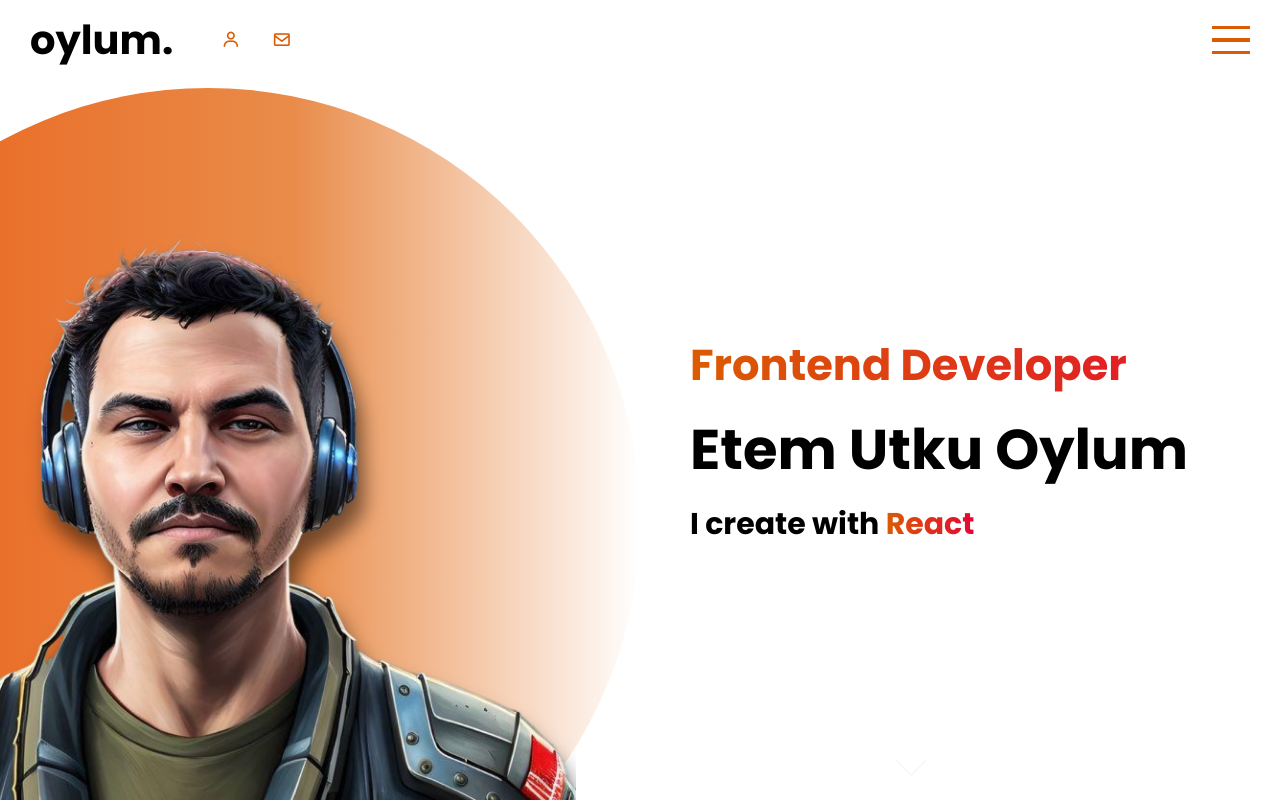
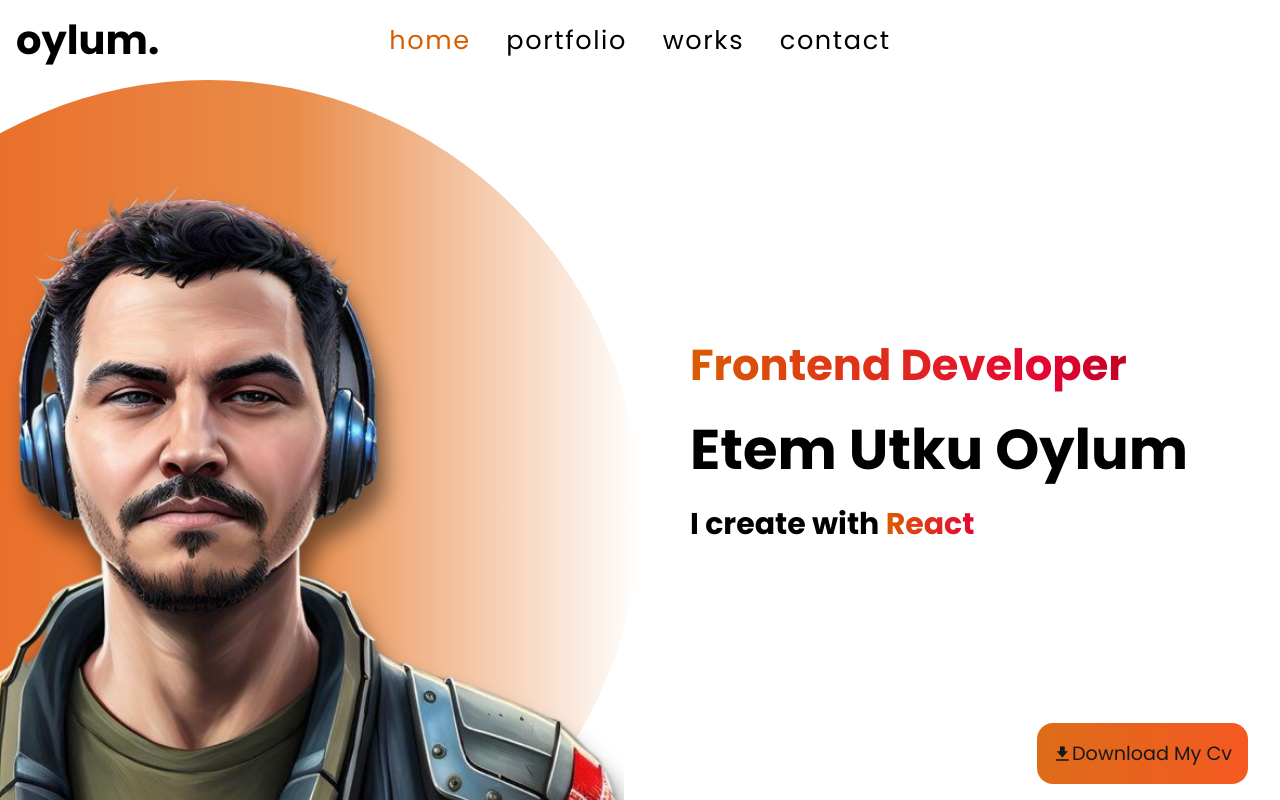
Before and after one commit to utkuoylum/reactportfolio, a React (Vite) app: page / in a window 1280 px wide. Built offline with nearby package versions, Linux system fonts and the light colour scheme.

Commit message:
react router navigation

```diff
--- a/package.json
+++ b/package.json
@@ -12,8 +12,12 @@
   "dependencies": {
     "clsx": "^2.0.0",
     "ityped": "^1.0.3",
+    "localforage": "^1.10.0",
+    "match-sorter": "^6.3.1",
     "react": "^18.2.0",
-    "react-dom": "^18.2.0"
+    "react-dom": "^18.2.0",
+    "react-router-dom": "^6.16.0",
+    "sort-by": "^1.2.0"
   },
   "devDependencies": {
     "@types/react": "^18.2.15",
--- a/src/App.jsx
+++ b/src/App.jsx
@@ -5,6 +5,7 @@ import Works from "./Components/works/Works";
 import Contact from "./Components/contact/Contact";
 import Menu from "./Components/menu/menu";
 import { useState } from "react";
+import {BrowserRouter,Routes,Route} from "react-router-dom"
 
 function App() {
   const [menuActive, setMenuActive] = useState(false);
@@ -13,17 +14,17 @@ function App() {
     setMenuActive(!menuActive);
   };
 
-  return (
+  return (<BrowserRouter>
     <div className="app">
       <Topbar menuActive={menuActive} handleMenu={handleMenuActive} />
-      <Menu menuActive={menuActive} handleMenu={handleMenuActive} />
-      <div className="sections">
-        <Intro />
-        <Portfolio />
-        <Works />
-        <Contact />
-      </div>
-    </div>
+      {/* <Menu menuActive={menuActive} handleMenu={handleMenuActive} /> */}
+      <Routes>
+        <Route path="/" element={<Intro />}></Route>
+        <Route path="/portfolio" element={<Portfolio />}></Route>
+        <Route path="/works" element={<Works />}></Route>
+        <Route path="/contact" element={<Contact />}></Route>
+      </Routes>
+    </div></BrowserRouter>
   );
 }
 
--- a/src/Components/contact/contact.scss
+++ b/src/Components/contact/contact.scss
@@ -1,5 +1,8 @@
+@import "../../global.scss";
+
 .contact {
     display: flex;
+    height: calc(100dvh - 5rem);
 
 
     .left {
@@ -44,7 +47,7 @@
                 width: 150px;
                 height: 30px;
                 color: white;
-                background-color: crimson;
+                background-color: $mainColor;
                 border: none;
                 border-radius: 10px;
                 font-weight: 500;
--- a/src/Components/intro/Intro.jsx
+++ b/src/Components/intro/Intro.jsx
@@ -10,15 +10,13 @@ export default function Intro() {
       showCursor: false,
       backDelay: 1500,
       backSpeed: 40,
-      strings: ["Javascript","React", "Css","Wordpress", "and... LOVE❤️"],
+      strings: ["Javascript","React", "Css","Wordpress", "... LOVE ❤️"],
     });
   }, []);
 
   return (
     <div className="intro" id="intro">
       <div className="left">
-        <div className="blank">
-        </div>
         <div className="imgContainer">
           <img src="./src/assets/nobgpp.png" alt="utku avatar" />
         </div>
@@ -31,10 +29,8 @@ export default function Intro() {
             I create with <span ref={textRef}></span>
           </h3>
         </div>
-        <a href="#portfolio">
-          <img src="./src/assets/down.png" alt="down arrow" />
-        </a>
       </div>
+      <a href="https://drive.google.com/file/d/1Tz5KrFpk1RpWKrpWbhkHDd7MciUVWevl/view?usp=drive_link" target="_blank" className="cv"><i className='bx bxs-download'></i>Download My Cv</a>
     </div>
   );
 }
--- a/src/Components/intro/intro.scss
+++ b/src/Components/intro/intro.scss
@@ -3,27 +3,42 @@
 .intro {
     background-color: white;
     display: flex;
+    position: relative;
+    height: calc(100dvh - 5rem);
 
+    .cv {
+        position: absolute;
+        bottom: 1rem;
+        right: 2rem;
+        font-size: 1.2rem;
+        display: flex;
+        align-items: center;
+        color: black;
+        background-color: crimson;
+        border-radius: 1rem;
+        padding: 1rem;
+        background: linear-gradient(90deg, $mainColor 0%, rgb(244, 72, 9) 100%);
+        opacity: 0.9;
+
+        &:hover {
+            opacity: 1;
+        }
+    }
     .left {
         flex:0.5;
         overflow: hidden;
-        .blank {
-            height: 0.5rem;
-           }
         .imgContainer {
            background: linear-gradient(90deg,rgb(234, 91, 19) 0%, rgb(233, 140, 74) 60%, rgb(255, 255, 255 )100%);
            border-radius: 50%;
            display: flex;
            justify-content: center;
-           align-items: flex-start;
+           align-items: flex-end;
            float: right;
            width: 54rem;
            height: 54rem;
-
-
-
             img {
-               height: 46rem;
+               height: 52rem;
+               margin-bottom: 6rem;
             }
         }
     }
@@ -46,7 +61,7 @@
             }
             h2{
                 font-size: 2.7rem;
-                background: linear-gradient(90deg, $mainColor 0%, rgb(229, 4, 52) 100%);
+                background: linear-gradient(90deg, $mainColor 0%, rgb(229, 4, 52) 60%, rgb(118, 1, 1) 100%);
                 background-clip: text;
                 -webkit-background-clip: text;
                 -webkit-text-fill-color: transparent;
@@ -69,7 +84,7 @@
             left: 40%;
 
             img{
-                width: 30px;
+                width: 2.4rem;
                 animation: arrowBlink 2s infinite;
             }
             @keyframes arrowBlink {
--- a/src/Components/menu/menu.jsx
+++ b/src/Components/menu/menu.jsx
@@ -19,9 +19,6 @@ export default function Menu(props) {
                 <a href="#works">Works</a>
             </li>
             <li onClick={props.handleMenu}>
-                <a href="#testimonials">Testimonials</a>
-            </li>
-            <li onClick={props.handleMenu}>
                 <a href="#contact">Contact</a>
             </li>
         </ul>
--- a/src/Components/portfolio/Portfolio.jsx
+++ b/src/Components/portfolio/Portfolio.jsx
@@ -46,7 +46,7 @@ switch(selected) {
 
   return (
     <div className="portfolio" id="portfolio">
-      <h1>Portfolio</h1>
+      {/* <h1>Portfolio</h1> */}
       <ul>
         {list.map((item) => (
           <PortfolioList
--- a/src/Components/portfolio/portfolio.scss
+++ b/src/Components/portfolio/portfolio.scss
@@ -5,6 +5,9 @@
   display: flex;
   flex-direction: column;
   align-items: center;
+  height: calc(100dvh - 5rem);
+  text-align: center;
+  justify-content: center;
 
   h1 {
     font-size: 5rem;
@@ -15,6 +18,8 @@
     padding: 0;
     display: flex;
     gap: 3rem;
+    justify-content: center;
+    align-items: center;
   }
   .container {
     width: 70%;
--- a/src/Components/topbar/Topbar.jsx
+++ b/src/Components/topbar/Topbar.jsx
@@ -1,5 +1,6 @@
 import "./topbar.scss";
-import clsx from "clsx"
+import clsx from "clsx";
+import {NavLink} from "react-router-dom"
 
 export default function Topbar(props) {
   const {menuActive,handleMenu} = props
@@ -10,21 +11,20 @@ export default function Topbar(props) {
   })
   return (
     <div className={classes} id="topbar">
+      <a href="#intro" className="logo">oylum.</a>
       <div className="wrapper">
-        <div className="left">
-          <a href="#intro" className="logo">oylum.</a>
-          <div className="itemContainer">
-          <i className='bx bx-user icon'></i>
-          <i className='bx bx-envelope icon' ></i>
+          <div className="navItems">
+            <NavLink to="/" className={({isActive})=>isActive ? "selected": ""}>home</NavLink>
+            <NavLink to="/portfolio" className={({isActive})=>isActive ? "selected": ""}>portfolio</NavLink>
+            <NavLink to="/works" className={({isActive})=>isActive ? "selected": ""}>works</NavLink>
+            <NavLink to="/contact" className={({isActive})=>isActive ? "selected": ""}>contact</NavLink>
           </div>
-        </div>
-        <div className="right">
+
           <div className="hamburger" onClick={handleMenu}>
           <span className="menubar"></span>
           <span className="menubar"></span>
           <span className="menubar"></span>
           </div>
-        </div>
       </div>
     </div>
   );
--- a/src/Components/topbar/topbar.scss
+++ b/src/Components/topbar/topbar.scss
@@ -5,31 +5,14 @@
   color: $mainColor;
   width: 100%;
   height: 5rem;
-  position: fixed;
-  top: 0;
-  z-index: 3;
+  position: relative;
   transition: 0.8s ease-out;
-  // -webkit-box-shadow: 0px 15px 17px -1px rgba(0, 0, 0, 0.48);
-  // box-shadow: 0px 15px 17px -1px rgba(0, 0, 0, 0.48);
-
-  .wrapper {
-    padding: 10px 30px;
-    display: flex;
-    align-items: center;
-    justify-content: space-between;
-
-    .left {
-      display: flex;
-      align-items: center;
-      gap: 2rem;
-
-      .itemContainer {
+  // -webkit-box-shadow: 0px 15px 17px -1px rgba(0, 0, 0, 0.28);
+  // box-shadow: 0px 15px 17px -1px rgba(0, 0, 0, 0.28);
   display: flex;
   align-items: center;
   justify-content: center;
-        border-radius: 10px;
-        position: relative;
-      }
+  z-index: 3;
 
   .logo {
     font-size: 40px;
@@ -37,13 +20,41 @@
     text-decoration: none;
     color: black;
     transition: 0.5s;
+    position: absolute;
+    left: 1rem;
+    top: 0.02 rem;
   }
   .icon {
     padding: 1rem;
     font-size: 1.2rem;
   }
+
+  .wrapper {
+    padding: 10px 30px;
+    display: flex;
+    align-items: center;
+    justify-content: center;
+    position: relative;
+
+    .navItems {
+      display: flex;
+      justify-content: space-evenly;
+      width: 33rem;
+      letter-spacing: 0.1rem;
+      gap: 1.4rem;
+
+      a {
+        color: black;
+        font-size: 1.6rem;
+        transition: 0.3s;
+        font-weight: 500;
+
+        &.selected {
+          color: $mainColor;
         }
-    .right {
+      }
+    }
+
     .hamburger {
       cursor: pointer;
       display: flex;
@@ -60,6 +71,8 @@
         z-index: 1000;
         position: relative;
       }
+      @media (min-width: 768px) {
+        display: none;
       }
     }
   }
@@ -67,14 +80,13 @@
   &.active {
     background-color: $mainColor;
     color: white;
-    .wrapper  {
+    .wrapper {
       .left {
-        .logo{
+        .logo {
           color: white;
         }
       }
     }
-
 
     .hamburger {
       position: relative;
--- a/src/Components/works/works.scss
+++ b/src/Components/works/works.scss
@@ -1,9 +1,12 @@
+@import "../../global.scss";
+
 .works {
-    background-color: crimson;
+    background-color: $mainColor;
     display: flex;
     align-items: center;
     justify-content: center;
     position: relative;
+    height: calc(100dvh - 5rem);
 
     .arrow {
         height: 60px;
--- a/src/index.scss
+++ b/src/index.scss
@@ -9,6 +9,7 @@
   -webkit-text-size-adjust: 100%;
 }
 * {
+  box-sizing: border-box;
   margin: 0;
   text-decoration: none;
   list-style: none;
@@ -16,7 +17,7 @@
 
 .app {
   height: 100dvh;
-  overflow-x: hidden;
+  overflow: hidden;
 }
 
 .sections {
@@ -24,18 +25,12 @@
   width: 100%;
   background-color: white;
   position: relative;
-  top: 5rem;
   scroll-behavior: smooth;
   scroll-snap-type: y mandatory;
-  overflow: scroll;
-  scrollbar-width: none;
-  &::-webkit-scrollbar {
-    display: none;
-  }
-
+  overflow: hidden;
+  text-align: center;
   > * {
     height: 100%;
     width: 100%;
-    scroll-snap-align: start;
   }
 }
```
Also changed, not shown: 1 other file (tests, documents, lock files or other folders). Lines whose indentation alone changed are shown as unchanged.
